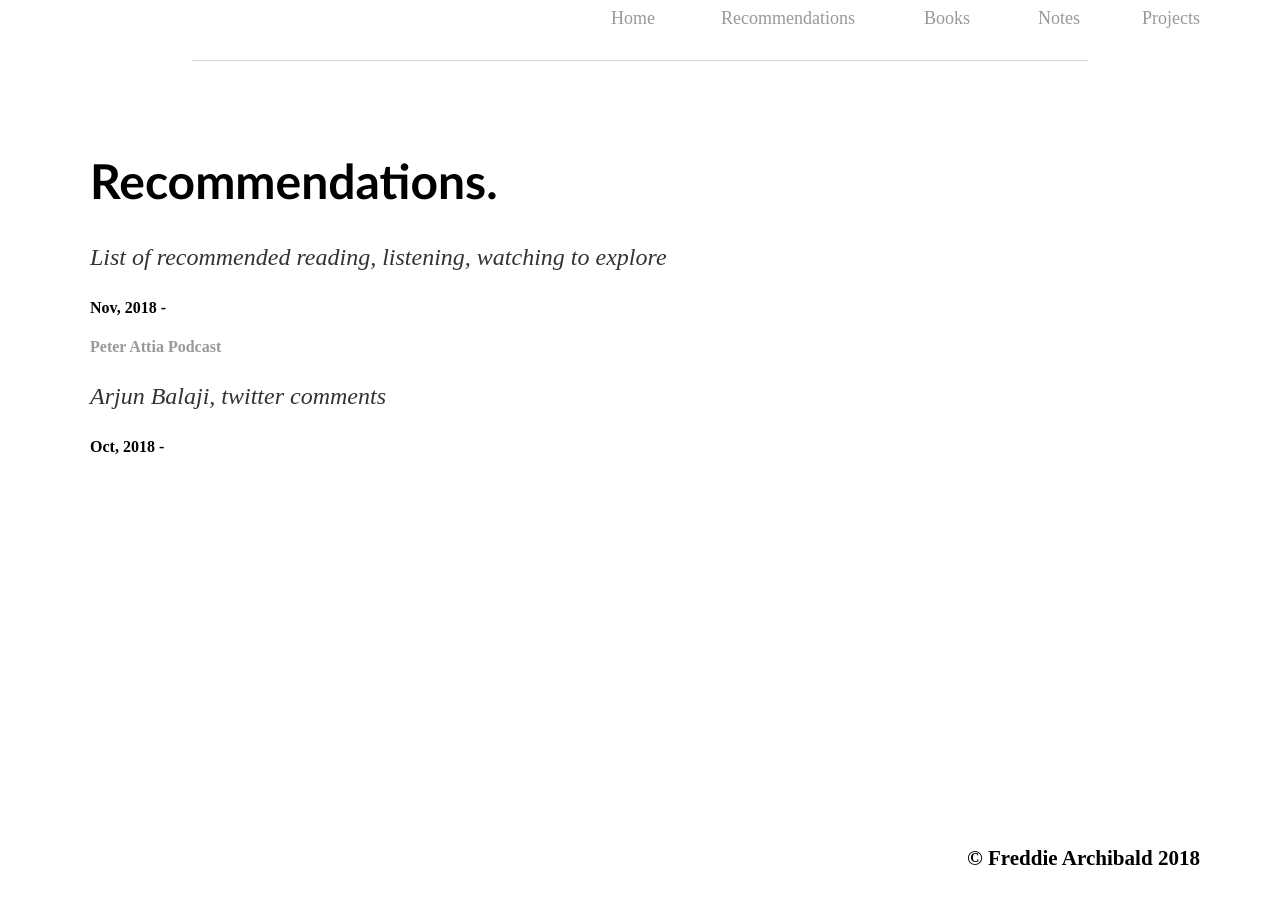
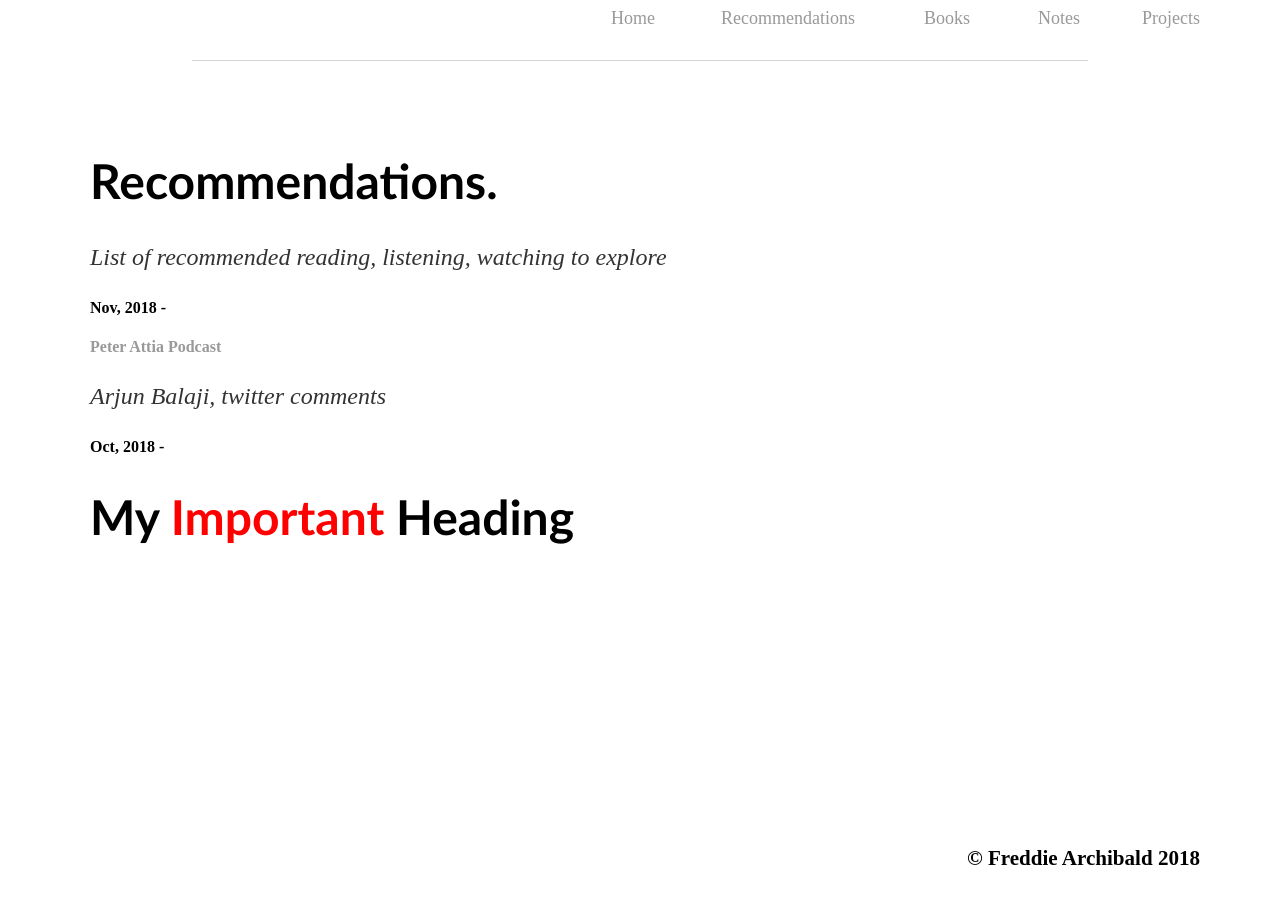
Before and after one commit to scryptive/personal, a Jekyll site: the page built from recommendations/index.html, in a window 1280 px wide. Built offline with Jekyll 4.4.1, drawn with Linux system fonts in a browser that asks for light colours.

Commit message:
Update index.html

```diff
--- a/recommendations/index.html
+++ b/recommendations/index.html
@@ -25,3 +25,5 @@ title: Recommendations
 
 
 	<h4>Oct, 2018 - </h4>
+
+	<h1>My <span style="color:red">Important</span> Heading</h1>
```
